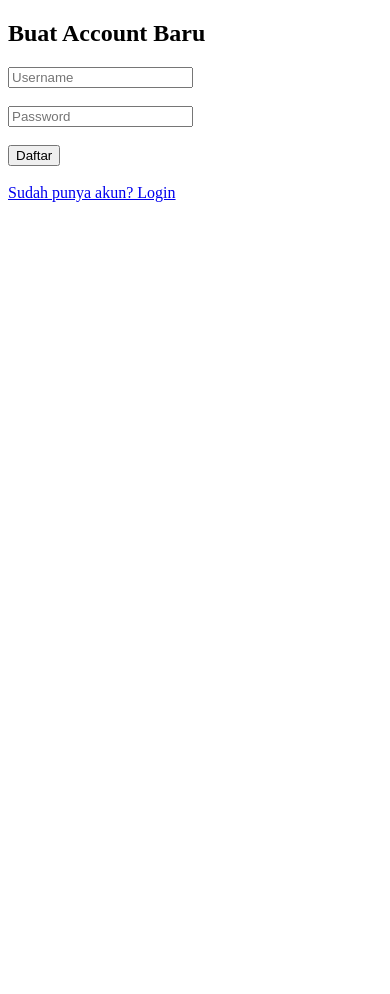
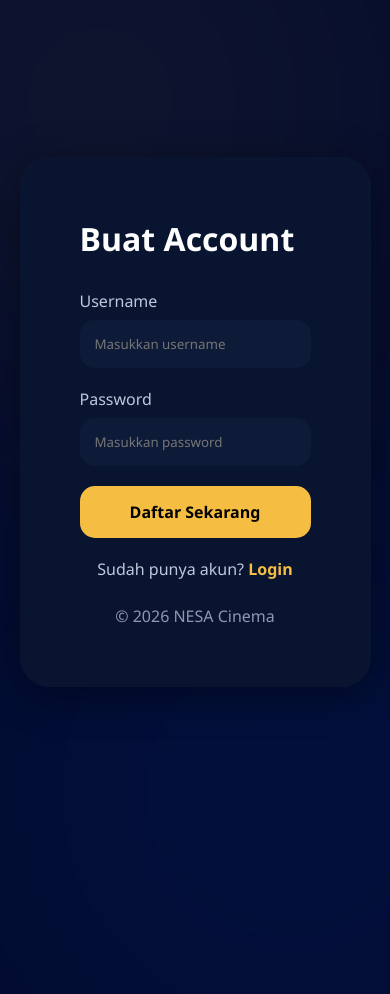
Before and after one commit to mhmdraflyyy/nesa-cinema, a Django app: page /accounts/register/ in a window 390 px wide; the page is wider, and only the part inside the window is pictured. Before the commit the page ends 202 px from the top of that part, so only its background shows below. Run offline with Django 5.2, Linux system fonts and the light colour scheme.

Commit message:
register

```diff
--- a/accounts/templates/accounts/login.html
+++ b/accounts/templates/accounts/login.html
@@ -272,10 +272,6 @@
                 Masuk ke Dashboard
             </button>
 
-            <button type="submit" class="btn-login">
-                Masuk ke Dashboard
-            </button>
-
             <div class="register-link">
                 Belum punya akun?
             <a href="{% url 'register' %}">
--- a/accounts/templates/accounts/register.html
+++ b/accounts/templates/accounts/register.html
@@ -1,51 +1,279 @@
 <!DOCTYPE html>
-<html>
+<html lang="id">
 <head>
-    <title>Daftar Account</title>
+    <meta charset="UTF-8">
+    <meta name="viewport" content="width=device-width, initial-scale=1.0">
+    <title>Register - NESA Cinema</title>
+
+    <style>
+
+        *{
+            margin:0;
+            padding:0;
+            box-sizing:border-box;
+            font-family:'Segoe UI',sans-serif;
+        }
+
+        body{
+            background:#020B2D;
+            min-height:100vh;
+            display:flex;
+            justify-content:center;
+            align-items:center;
+            overflow:hidden;
+        }
+
+        .circle1{
+            position:absolute;
+            width:400px;
+            height:400px;
+            background:#f5bd42;
+            border-radius:50%;
+            filter:blur(180px);
+            top:-100px;
+            left:-100px;
+            opacity:.15;
+        }
+
+        .circle2{
+            position:absolute;
+            width:400px;
+            height:400px;
+            background:#0e4eff;
+            border-radius:50%;
+            filter:blur(180px);
+            bottom:-150px;
+            right:-100px;
+            opacity:.2;
+        }
+
+        .register-container{
+            position:relative;
+            width:900px;
+            max-width:90%;
+            display:flex;
+            border-radius:30px;
+            overflow:hidden;
+
+            background:rgba(255,255,255,0.05);
+            backdrop-filter:blur(15px);
+
+            box-shadow:0 8px 40px rgba(0,0,0,.4);
+        }
+
+        .left{
+            flex:1;
+            padding:60px;
+            background:linear-gradient(
+                135deg,
+                #0E1B38,
+                #132A57
+            );
+            color:white;
+        }
+
+        .logo{
+            color:#F5BD42;
+            font-size:42px;
+            font-weight:800;
+            letter-spacing:2px;
+        }
+
+        .logo span{
+            display:block;
+            color:white;
+            font-size:18px;
+            letter-spacing:6px;
+        }
+
+        .left h1{
+            margin-top:80px;
+            font-size:48px;
+            line-height:1.2;
+        }
+
+        .left p{
+            margin-top:20px;
+            color:#c9d0e4;
+            line-height:1.8;
+        }
+
+        .right{
+            flex:1;
+            background:#091530;
+            padding:60px;
+            display:flex;
+            flex-direction:column;
+            justify-content:center;
+        }
+
+        .right h2{
+            color:white;
+            margin-bottom:30px;
+            font-size:32px;
+        }
+
+        .input-group{
+            margin-bottom:20px;
+        }
+
+        .input-group label{
+            color:#bfc7dd;
+            display:block;
+            margin-bottom:8px;
+        }
+
+        .input-group input{
+            width:100%;
+            padding:15px;
+            border:none;
+            outline:none;
+            border-radius:15px;
+            background:#0E1B38;
+            color:white;
+        }
+
+        .input-group input:focus{
+            border:2px solid #F5BD42;
+        }
+
+        .btn-register{
+            width:100%;
+            padding:15px;
+            border:none;
+            border-radius:15px;
+            background:#F5BD42;
+            color:black;
+            font-size:16px;
+            font-weight:700;
+            cursor:pointer;
+            transition:.3s;
+        }
+
+        .btn-register:hover{
+            transform:translateY(-2px);
+        }
+
+        .error{
+            margin-bottom:15px;
+            color:#ff6b6b;
+            text-align:center;
+        }
+
+        .login-link{
+            margin-top:20px;
+            text-align:center;
+            color:#bfc7dd;
+        }
+
+        .login-link a{
+            color:#F5BD42;
+            text-decoration:none;
+            font-weight:600;
+        }
+
+        .login-link a:hover{
+            text-decoration:underline;
+        }
+
+        .footer{
+            margin-top:25px;
+            text-align:center;
+            color:#8e98b3;
+        }
+
+        @media(max-width:768px){
+
+            .register-container{
+                flex-direction:column;
+            }
+
+            .left{
+                display:none;
+            }
+
+        }
+
+    </style>
+
 </head>
 <body>
 
-<div class="login-container">
+<div class="circle1"></div>
+<div class="circle2"></div>
 
-    <h2>Buat Account Baru</h2>
+<div class="register-container">
+
+    <div class="left">
+
+        <div class="logo">
+            NESA
+            <span>CINEMA</span>
+        </div>
+
+        <h1>
+            Bergabung Dengan
+            NESA Cinema
+        </h1>
+
+        <p>
+            Buat akun baru untuk melihat film terbaru,
+            jadwal tayang bioskop, dan pengalaman pemesanan tiket
+            yang lebih mudah.
+        </p>
+
+    </div>
+
+    <div class="right">
+
+        <h2>Buat Account</h2>
 
         {% if error %}
-        <p style="color:red">
+            <div class="error">
                 {{ error }}
-        </p>
+            </div>
         {% endif %}
 
         <form method="POST">
 
             {% csrf_token %}
 
+            <div class="input-group">
+                <label>Username</label>
                 <input
                     type="text"
                     name="username"
-            placeholder="Username"
+                    placeholder="Masukkan username"
                     required>
+            </div>
 
-        <br><br>
-
+            <div class="input-group">
+                <label>Password</label>
                 <input
                     type="password"
                     name="password"
-            placeholder="Password"
+                    placeholder="Masukkan password"
                     required>
+            </div>
 
-        <br><br>
-
-        <button type="submit">
-            Daftar
+            <button type="submit" class="btn-register">
+                Daftar Sekarang
             </button>
 
         </form>
 
-    <br>
+        <div class="login-link">
+            Sudah punya akun?
+            <a href="{% url 'login' %}">
+                Login
+            </a>
+        </div>
 
-    <a href="{% url 'login' %}">
-        Sudah punya akun? Login
-    </a>
+        <div class="footer">
+            © 2026 NESA Cinema
+        </div>
+
+    </div>
 
 </div>
 
```
Also changed, not shown: db.sqlite3. Lines whose indentation alone changed are shown as unchanged.
